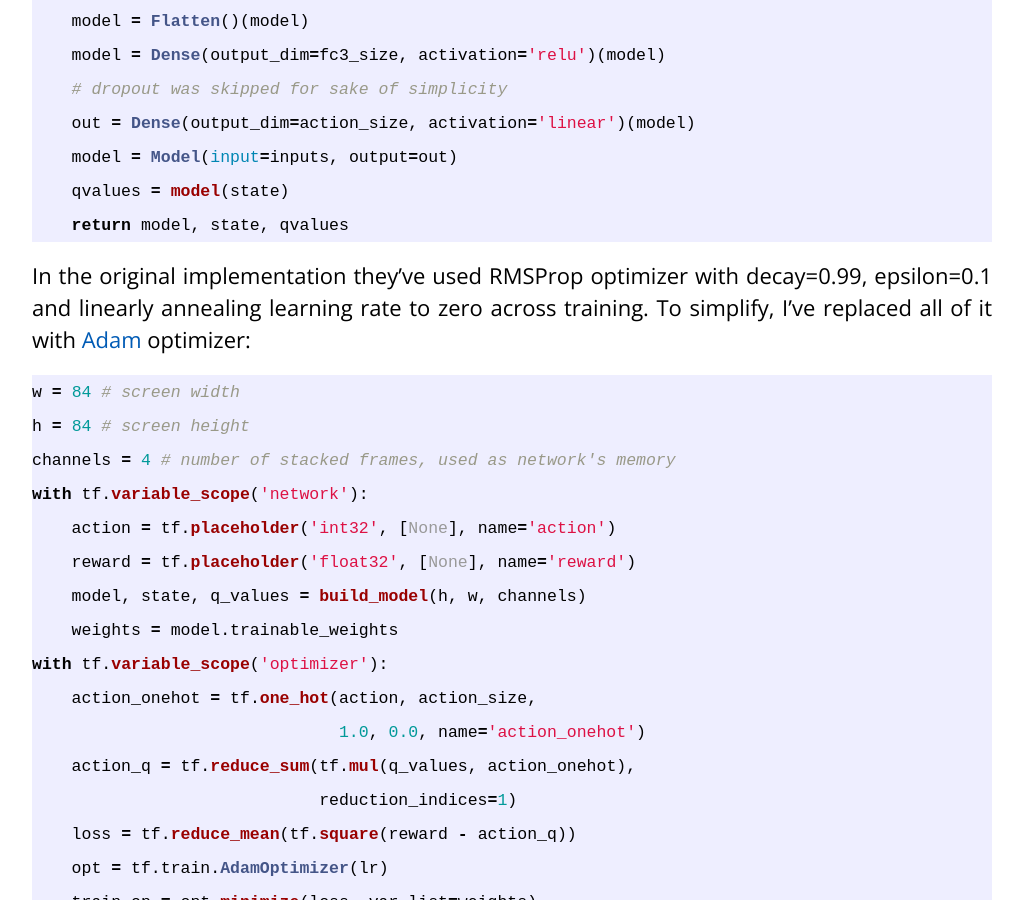
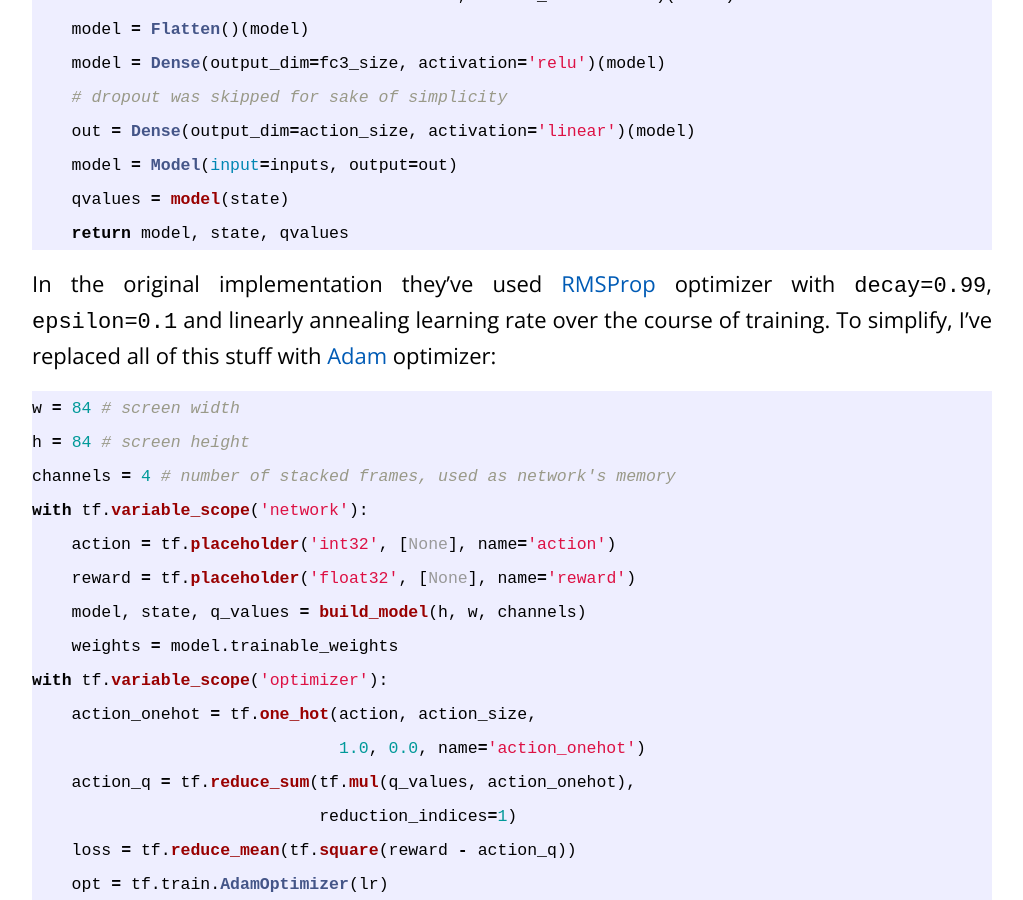
Before and after one commit to dbobrenko/dbobrenko.github.io, a Jekyll site: the page built from _posts/2016-11-03-async-deeprl.md, in a window 1280 px wide and 900 px high, scrolled down 7496 px. Shown: the whole window, without its empty margins (128-1151 px from the left). Built offline with Jekyll 4.4.1, drawn with Linux system fonts in a browser that asks for light colours; formulas are drawn with MathJax 3; comment, search, counter and statistics services are not loaded; some of the changed text lies outside the part shown.

Commit message:
Added RMSProp link

````diff
--- a/_posts/2016-11-03-async-deeprl.md
+++ b/_posts/2016-11-03-async-deeprl.md
@@ -147,7 +147,7 @@ def build_model(h, w, channels, fc3_size=256):
 ```
 
 
-In the original implementation they've used RMSProp optimizer with decay=0.99, epsilon=0.1 and linearly annealing learning rate to zero across training. To simplify, I've replaced all of it with [Adam](https://arxiv.org/abs/1412.6980) optimizer:
+In the original implementation they've used [RMSProp](http://www.cs.toronto.edu/~tijmen/csc321/slides/lecture_slides_lec6.pdf) optimizer with `decay=0.99`, `epsilon=0.1` and linearly annealing learning rate over the course of training. To simplify, I've replaced all of this stuff with [Adam](https://arxiv.org/abs/1412.6980) optimizer:
 
 ```python
 w = 84 # screen width
````
Also changed, not shown: other parts of _posts/2016-11-03-async-deeprl.md (+1 -1 lines).
